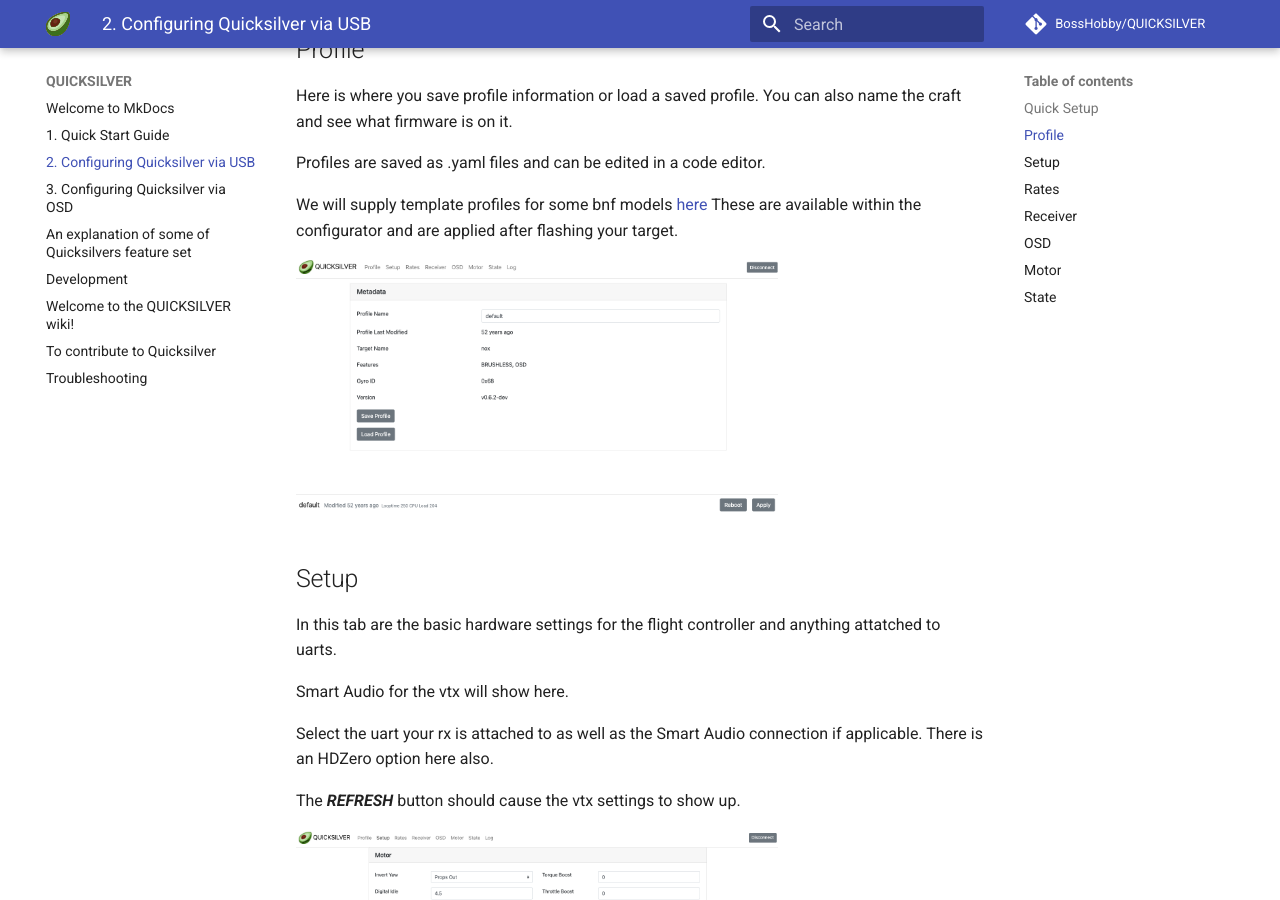
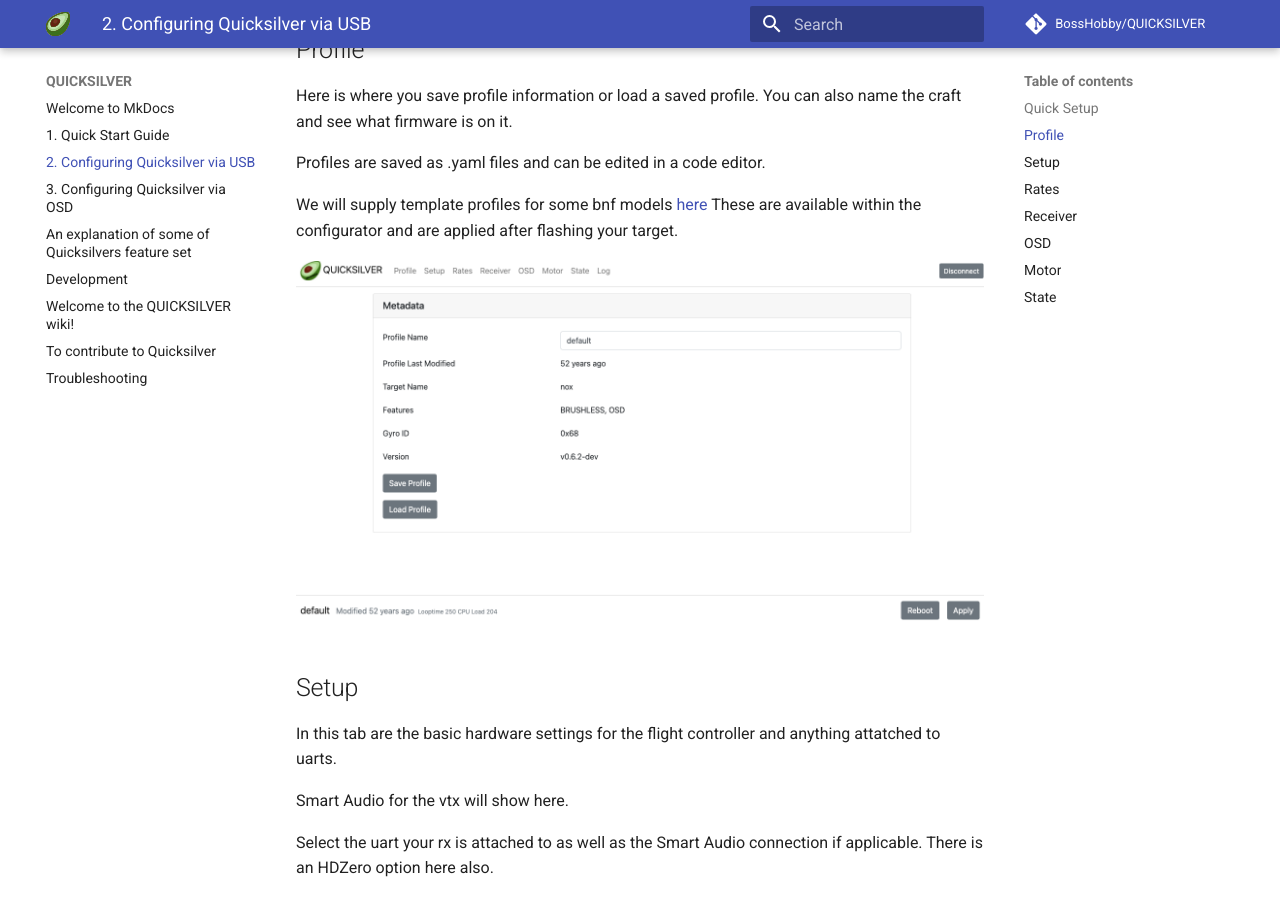
Before and after one commit to BossHobby/Docs, an MkDocs documentation site: the page built from docs/2.-Configuring-Quicksilver-via-USB.md, in a window 1280 px wide and 900 px high, scrolled down 987 px. Built offline with MkDocs 1.6.1 and Material for MkDocs 9.7.7, drawn with Linux system fonts in a browser that asks for light colours; comment, search, counter and statistics services are not loaded.

Commit message:
increase image size

```diff
--- a/docs/2.-Configuring-Quicksilver-via-USB.md
+++ b/docs/2.-Configuring-Quicksilver-via-USB.md
@@ -28,7 +28,7 @@
 We will supply template profiles for some bnf models [here](https://github.com/BossHobby/Templates)
 These are available within the configurator and are applied after flashing your target.
 
-<img src="../assets/img/Screenshot%202022-01-01%20at%2023.09.10.png" width=70%>
+<img src="../assets/img/Screenshot%202022-01-01%20at%2023.09.10.png" width=100%>
 
 ## Setup
 
@@ -40,7 +40,7 @@
 
 The **_REFRESH_** button should cause the vtx settings to show up.
 
-<img src="../assets/img/Screenshot%202022-01-01%20at%2023.10.40.png" width=70%>
+<img src="../assets/img/Screenshot%202022-01-01%20at%2023.10.40.png" width=100%>
 
 ## Rates
 
@@ -49,15 +49,15 @@
 Choose Silverware rates (default) or Betaflight rates or Actual rates.
 Two rate profile settings are available.
 
-<img src="../assets/img/Screenshot%202022-01-01%20at%2023.13.02.png" width=70%>
+<img src="../assets/img/Screenshot%202022-01-01%20at%2023.13.02.png" width=100%>
 
 There are two slots to save a PID profile, choose the preset that most closely matches your craft from the drop down menu and **_LOAD_**
 
 We advise leaving most of the other settings here at default values and asking in the [Discord](https://discord.gg/wvWBymAxRH) server before changing. More details will be added soon.
 
-<img src="../assets/img/Screenshot%202022-01-01%20at%2023.14.29.png" width=70%>
+<img src="../assets/img/Screenshot%202022-01-01%20at%2023.14.29.png" width=100%>
 
-<img src="../assets/img/Screenshot%202022-01-01%20at%2023.14.50.png" width=70%>
+<img src="../assets/img/Screenshot%202022-01-01%20at%2023.14.50.png" width=100%>
 
 ## Receiver
 
@@ -68,17 +68,17 @@
 
 Expresslrs users can enter the bind phrase here if necessary.
 
-<img src="../assets/img/Screenshot%202022-01-01%20at%2023.15.24.png" width=70%>
+<img src="../assets/img/Screenshot%202022-01-01%20at%2023.15.24.png" width=100%>
 
 Aux channel selection, Aux switches are only two way, high or low in Quicksilver.
 
-<img src="../assets/img/Screenshot%202022-01-01%20at%2023.15.41.png" width=70%>
+<img src="../assets/img/Screenshot%202022-01-01%20at%2023.15.41.png" width=100%>
 
 ## OSD
 
 Select and move various elements and alter callsign.
 
-<img src="../assets/img/Screenshot%202022-01-01%20at%2023.16.07.png" width=70%>
+<img src="../assets/img/Screenshot%202022-01-01%20at%2023.16.07.png" width=100%>
 
 ## Motor
 
@@ -90,9 +90,9 @@
 Use the **_Motor Test_** function to check position and rotation.
 If the direction of rotation needs changed the **_Esc Settings_** function will allow this.
 
-<img src="../assets/img/Screenshot%202022-01-01%20at%2023.16.41.png" width=70%>
+<img src="../assets/img/Screenshot%202022-01-01%20at%2023.16.41.png" width=100%>
 
-<img src="../assets/img/Screenshot%202022-01-01%20at%2023.17.23.png" width=70%>
+<img src="../assets/img/Screenshot%202022-01-01%20at%2023.17.23.png" width=100%>
 
 ## State
 
```
Also changed, not shown: docs/4.-FEATURES.md (+2 -2 lines).
